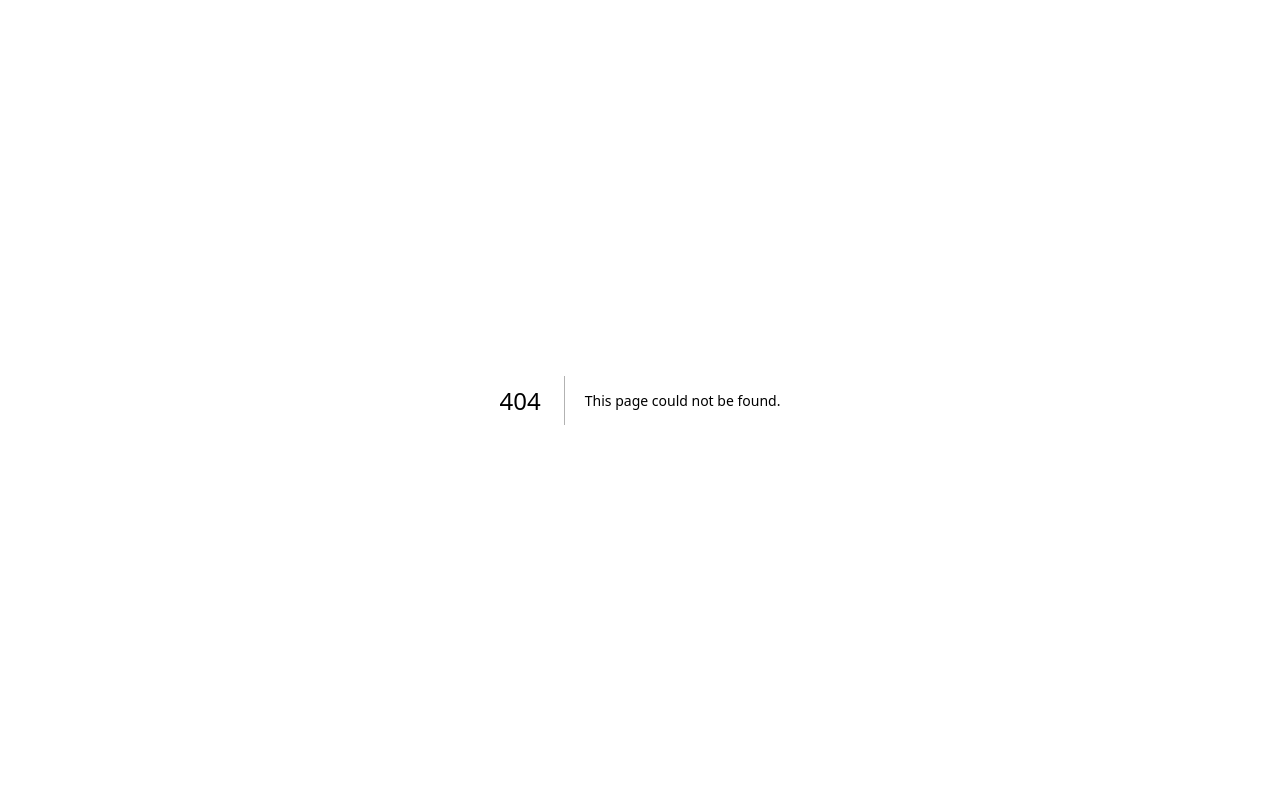
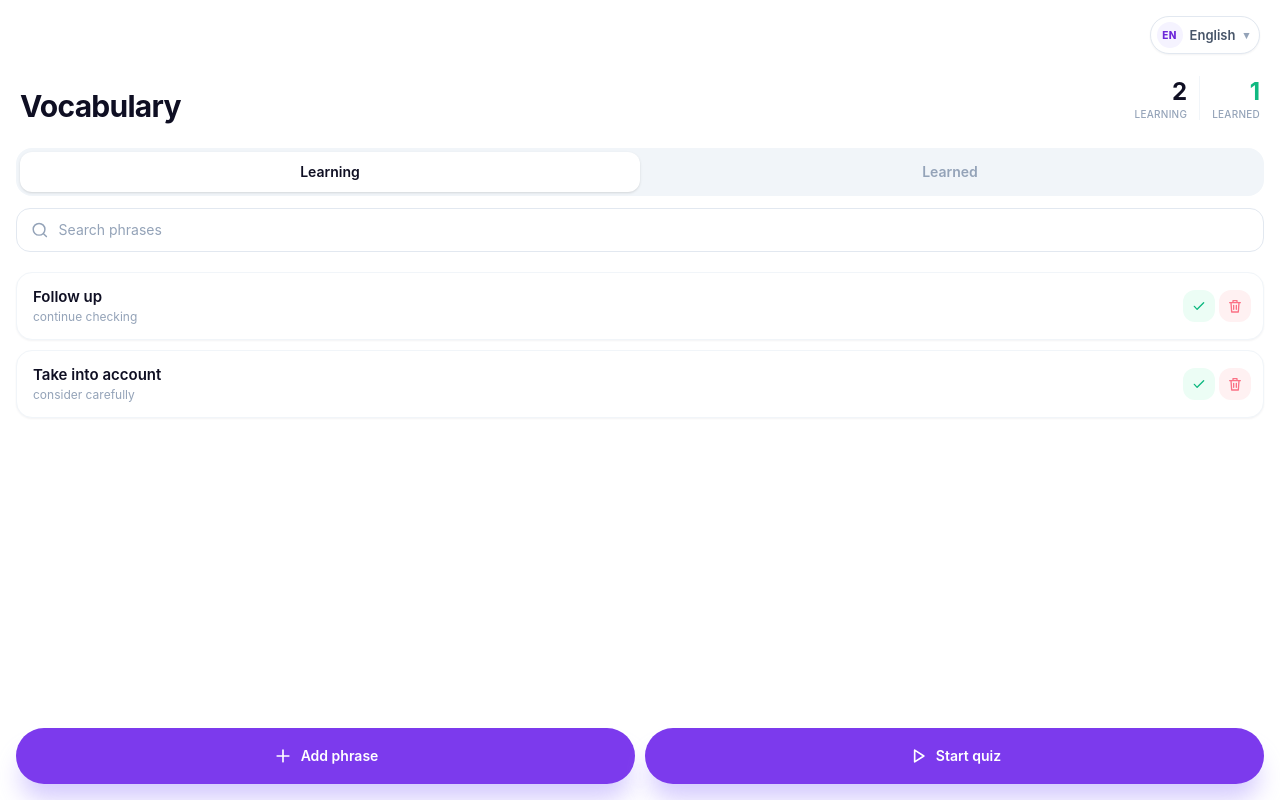
Before and after one commit to shtannikov/memento, a Next.js app: page /language-preview in a window 1280 px wide. Before the commit this address had no page. Built offline with nearby package versions, Linux system fonts and the light colour scheme.

Commit message:
Preview multiple learning languages

```diff
--- /dev/null
+++ b/src/app/language-preview/page.tsx
@@ -0,0 +1,148 @@
+"use client";
+
+import { useState } from "react";
+
+import { VocabularyScreen } from "@/features/vocabulary/vocabulary-screen";
+import type {
+  NewVocabularyItem,
+  VocabularyItem,
+  VocabularyStatus,
+} from "@/features/vocabulary/vocabulary.types";
+
+import styles from "../page.module.css";
+
+type LearningLanguageId = "english" | "czech";
+
+const LEARNING_LANGUAGES = [
+  { id: "english", code: "EN", label: "English" },
+  { id: "czech", code: "CS", label: "Czech" },
+] satisfies {
+  id: LearningLanguageId;
+  code: string;
+  label: string;
+}[];
+
+const INITIAL_VOCABULARY: Record<
+  LearningLanguageId,
+  VocabularyItem[]
+> = {
+  english: [
+    {
+      id: "english-1",
+      term: "Follow up",
+      definition: "continue checking",
+      status: "learning",
+    },
+    {
+      id: "english-2",
+      term: "Take into account",
+      definition: "consider carefully",
+      status: "learning",
+    },
+    {
+      id: "english-3",
+      term: "Make the most of",
+      definition: "use as well as possible",
+      status: "learned",
+    },
+  ],
+  czech: [
+    {
+      id: "czech-1",
+      term: "Dát si kávu",
+      definition: "have a coffee",
+      status: "learning",
+    },
+    {
+      id: "czech-2",
+      term: "Těší mě",
+      definition: "nice to meet you",
+      status: "learning",
+    },
+    {
+      id: "czech-3",
+      term: "Měj se hezky",
+      definition: "take care",
+      status: "learning",
+    },
+    {
+      id: "czech-4",
+      term: "To dává smysl",
+      definition: "that makes sense",
+      status: "learned",
+    },
+  ],
+};
+
+export default function LanguagePreviewPage() {
+  const [activeLanguage, setActiveLanguage] =
+    useState<LearningLanguageId>("english");
+  const [vocabulary, setVocabulary] = useState(INITIAL_VOCABULARY);
+  const activeVocabulary = vocabulary[activeLanguage];
+  const learning = activeVocabulary.filter(
+    (item) => item.status === "learning",
+  );
+  const learned = activeVocabulary.filter(
+    (item) => item.status === "learned",
+  );
+
+  function addPhrase(item: NewVocabularyItem) {
+    setVocabulary((current) => ({
+      ...current,
+      [activeLanguage]: [
+        {
+          ...item,
+          id: `${activeLanguage}-${Date.now()}`,
+          status: "learning",
+        },
+        ...current[activeLanguage],
+      ],
+    }));
+  }
+
+  function removePhrase(item: VocabularyItem) {
+    setVocabulary((current) => ({
+      ...current,
+      [activeLanguage]: current[activeLanguage].filter(
+        (candidate) => candidate.id !== item.id,
+      ),
+    }));
+  }
+
+  function changeStatus(
+    item: VocabularyItem,
+    status: VocabularyStatus,
+  ) {
+    setVocabulary((current) => ({
+      ...current,
+      [activeLanguage]: current[activeLanguage].map((candidate) =>
+        candidate.id === item.id ? { ...candidate, status } : candidate,
+      ),
+    }));
+  }
+
+  return (
+    <main className={styles.canvas}>
+      <section className={styles.mobileShell}>
+        <VocabularyScreen
+          key={activeLanguage}
+          learning={learning}
+          learned={learned}
+          onAdd={addPhrase}
+          onRemove={removePhrase}
+          onChangeStatus={changeStatus}
+          onStartQuiz={() =>
+            globalThis.alert(
+              `${activeLanguage === "english" ? "English" : "Czech"} quiz preview`,
+            )
+          }
+          languages={LEARNING_LANGUAGES}
+          activeLanguageId={activeLanguage}
+          onLanguageChange={(languageId) =>
+            setActiveLanguage(languageId as LearningLanguageId)
+          }
+        />
+      </section>
+    </main>
+  );
+}
--- a/src/features/vocabulary/vocabulary-header.tsx
+++ b/src/features/vocabulary/vocabulary-header.tsx
@@ -1,4 +1,12 @@
+import { useRef } from "react";
+
 import styles from "./vocabulary-screen.module.css";
+
+export type LearningLanguage = {
+  id: string;
+  code: string;
+  label: string;
+};
 
 function VocabularyTotal({
   count,
@@ -22,12 +30,75 @@ function VocabularyTotal({
 export function VocabularyHeader({
   learningCount,
   learnedCount,
+  languages,
+  activeLanguageId,
+  onLanguageChange,
 }: {
   learningCount: number;
   learnedCount: number;
+  languages?: LearningLanguage[];
+  activeLanguageId?: string;
+  onLanguageChange?: (languageId: string) => void;
 }) {
+  const languageMenuRef = useRef<HTMLDetailsElement>(null);
+  const activeLanguage = languages?.find(
+    (language) => language.id === activeLanguageId,
+  );
+
   return (
     <header className={styles.header}>
+      {activeLanguage && languages && onLanguageChange && (
+        <details
+          ref={languageMenuRef}
+          className={styles.languageSelector}
+        >
+          <summary
+            aria-label={`Change learning language. Current language: ${activeLanguage.label}`}
+          >
+            <span className={styles.languageCode}>
+              {activeLanguage.code}
+            </span>
+            <span>{activeLanguage.label}</span>
+            <span className={styles.languageChevron} aria-hidden="true">
+              ▾
+            </span>
+          </summary>
+          <div
+            className={styles.languageMenu}
+            aria-label="Learning language"
+          >
+            <p>Learning language</p>
+            {languages.map((language) => {
+              const selected = language.id === activeLanguage.id;
+
+              return (
+                <button
+                  key={language.id}
+                  type="button"
+                  aria-pressed={selected}
+                  onClick={() => {
+                    onLanguageChange(language.id);
+                    languageMenuRef.current?.removeAttribute("open");
+                  }}
+                >
+                  <span className={styles.languageCode}>
+                    {language.code}
+                  </span>
+                  <span>{language.label}</span>
+                  {selected && (
+                    <span
+                      className={styles.languageCheck}
+                      aria-hidden="true"
+                    >
+                      ✓
+                    </span>
+                  )}
+                </button>
+              );
+            })}
+          </div>
+        </details>
+      )}
       <div className={styles.headerRow}>
         <h1>Vocabulary</h1>
         <div className={styles.totals} aria-label="Vocabulary totals">
--- a/src/features/vocabulary/vocabulary-screen.module.css
+++ b/src/features/vocabulary/vocabulary-screen.module.css
@@ -10,6 +10,7 @@
 }
 
 .header {
+  position: relative;
   padding:
     max(
       76px,
@@ -18,6 +19,138 @@
       calc(env(safe-area-inset-top, 0px) + 44px)
     )
     20px 24px;
+}
+
+.languageSelector {
+  position: absolute;
+  z-index: 8;
+  top: max(
+    16px,
+    calc(var(--tg-content-safe-area-inset-top, 0px) + 8px),
+    calc(var(--tg-safe-area-inset-top, 0px) + 8px),
+    calc(env(safe-area-inset-top, 0px) + 8px)
+  );
+  right: 20px;
+}
+
+.languageSelector summary {
+  display: inline-flex;
+  min-height: 36px;
+  align-items: center;
+  gap: 7px;
+  padding: 5px 10px 5px 6px;
+  color: #475569;
+  border: 1px solid #e2e8f0;
+  border-radius: 999px;
+  background: #ffffff;
+  box-shadow: 0 1px 2px rgb(15 23 42 / 5%);
+  font-size: 13px;
+  line-height: 18px;
+  font-weight: 600;
+  list-style: none;
+  cursor: pointer;
+  transition:
+    border-color 160ms ease,
+    box-shadow 160ms ease;
+}
+
+.languageSelector summary::-webkit-details-marker {
+  display: none;
+}
+
+.languageSelector summary:hover,
+.languageSelector[open] summary {
+  border-color: #c4b5fd;
+  box-shadow: 0 4px 12px rgb(124 58 237 / 10%);
+}
+
+.languageSelector summary:focus-visible,
+.languageMenu button:focus-visible {
+  outline: 2px solid #8b5cf6;
+  outline-offset: 2px;
+}
+
+.languageCode {
+  display: grid;
+  width: 26px;
+  height: 26px;
+  flex-shrink: 0;
+  color: #6d28d9;
+  place-items: center;
+  border-radius: 999px;
+  background: #f5f3ff;
+  font-size: 10px;
+  line-height: 12px;
+  font-weight: 800;
+  letter-spacing: 0.04em;
+}
+
+.languageChevron {
+  margin-left: 1px;
+  color: #94a3b8;
+  font-size: 11px;
+  transition: transform 160ms ease;
+}
+
+.languageSelector[open] .languageChevron {
+  transform: rotate(180deg);
+}
+
+.languageMenu {
+  position: absolute;
+  top: calc(100% + 8px);
+  right: 0;
+  width: 210px;
+  overflow: hidden;
+  padding: 6px;
+  border: 1px solid #e2e8f0;
+  border-radius: 16px;
+  background: #ffffff;
+  box-shadow:
+    0 18px 38px rgb(15 23 42 / 14%),
+    0 4px 12px rgb(15 23 42 / 6%);
+}
+
+.languageMenu p {
+  margin: 0;
+  padding: 8px 10px 6px;
+  color: #94a3b8;
+  font-size: 10px;
+  line-height: 12px;
+  font-weight: 700;
+  letter-spacing: 0.06em;
+  text-transform: uppercase;
+}
+
+.languageMenu button {
+  display: flex;
+  width: 100%;
+  min-height: 44px;
+  align-items: center;
+  gap: 10px;
+  padding: 7px 10px 7px 7px;
+  color: #0f0f23;
+  border: 0;
+  border-radius: 11px;
+  background: transparent;
+  font-size: 14px;
+  line-height: 20px;
+  font-weight: 600;
+  text-align: left;
+  cursor: pointer;
+}
+
+.languageMenu button:hover,
+.languageMenu button:active,
+.languageMenu button[aria-pressed="true"] {
+  background: #f8fafc;
+}
+
+.languageCheck {
+  margin-left: auto;
+  color: #7c3aed;
+  font-size: 15px;
+  font-weight: 800;
 }
 
 .headerRow {
@@ -392,6 +525,10 @@
     padding-left: 16px;
   }
 
+  .languageSelector {
+    right: 16px;
+  }
+
   .floatingButton {
     padding: 0 12px;
     font-size: 13px;
--- a/src/features/vocabulary/vocabulary-screen.tsx
+++ b/src/features/vocabulary/vocabulary-screen.tsx
@@ -3,7 +3,10 @@ import { useRef, useState } from "react";
 import { AddPhraseDialog } from "./add-phrase-dialog";
 import { VocabularyCard } from "./vocabulary-card";
 import { VocabularyEmptyState } from "./vocabulary-empty-state";
-import { VocabularyHeader } from "./vocabulary-header";
+import {
+  type LearningLanguage,
+  VocabularyHeader,
+} from "./vocabulary-header";
 import {
   CloseIcon,
   PlayIcon,
@@ -28,6 +31,9 @@ type VocabularyScreenProps = {
     status: VocabularyStatus,
   ) => void;
   onStartQuiz: () => void;
+  languages?: LearningLanguage[];
+  activeLanguageId?: string;
+  onLanguageChange?: (languageId: string) => void;
 };
 
 export function VocabularyScreen({
@@ -37,6 +43,9 @@ export function VocabularyScreen({
   onRemove,
   onChangeStatus,
   onStartQuiz,
+  languages,
+  activeLanguageId,
+  onLanguageChange,
 }: VocabularyScreenProps) {
   const [activeTab, setActiveTab] =
     useState<VocabularyStatus>("learning");
@@ -81,6 +90,9 @@ export function VocabularyScreen({
         <VocabularyHeader
           learningCount={learning.length}
           learnedCount={learned.length}
+          languages={languages}
+          activeLanguageId={activeLanguageId}
+          onLanguageChange={onLanguageChange}
         />
 
         <div
```
Also changed, not shown: 1 other file (tests, documents, lock files or other folders).
